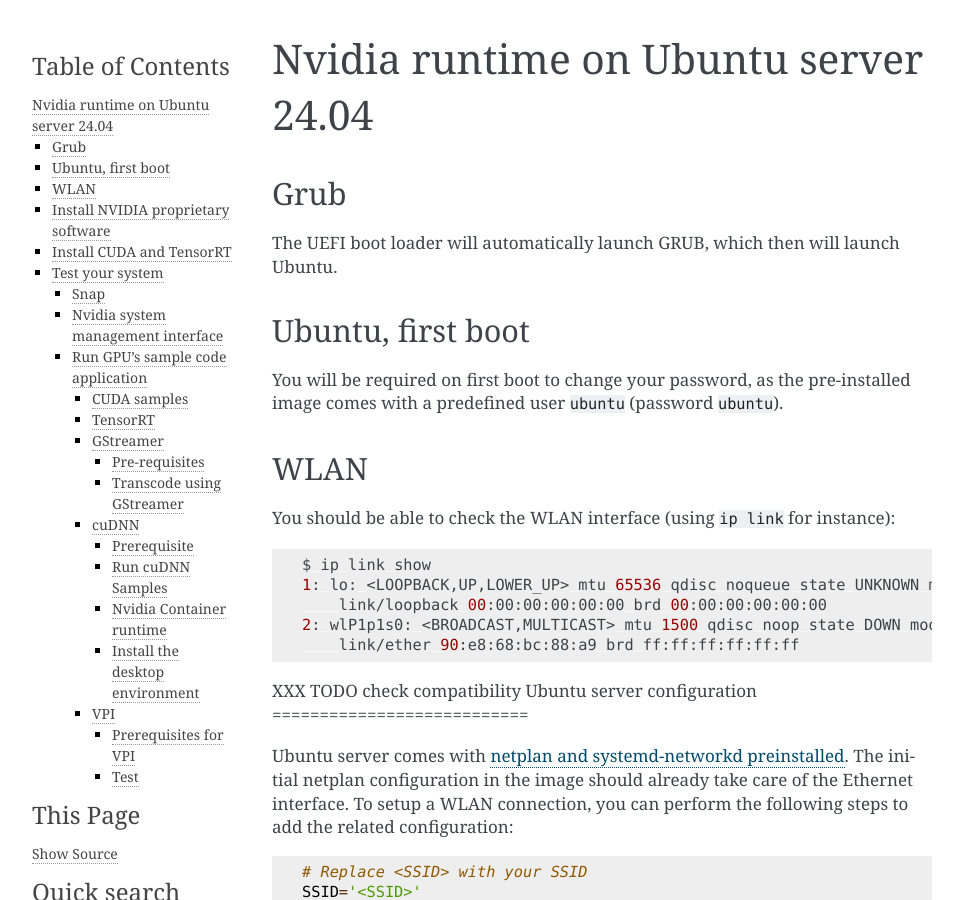
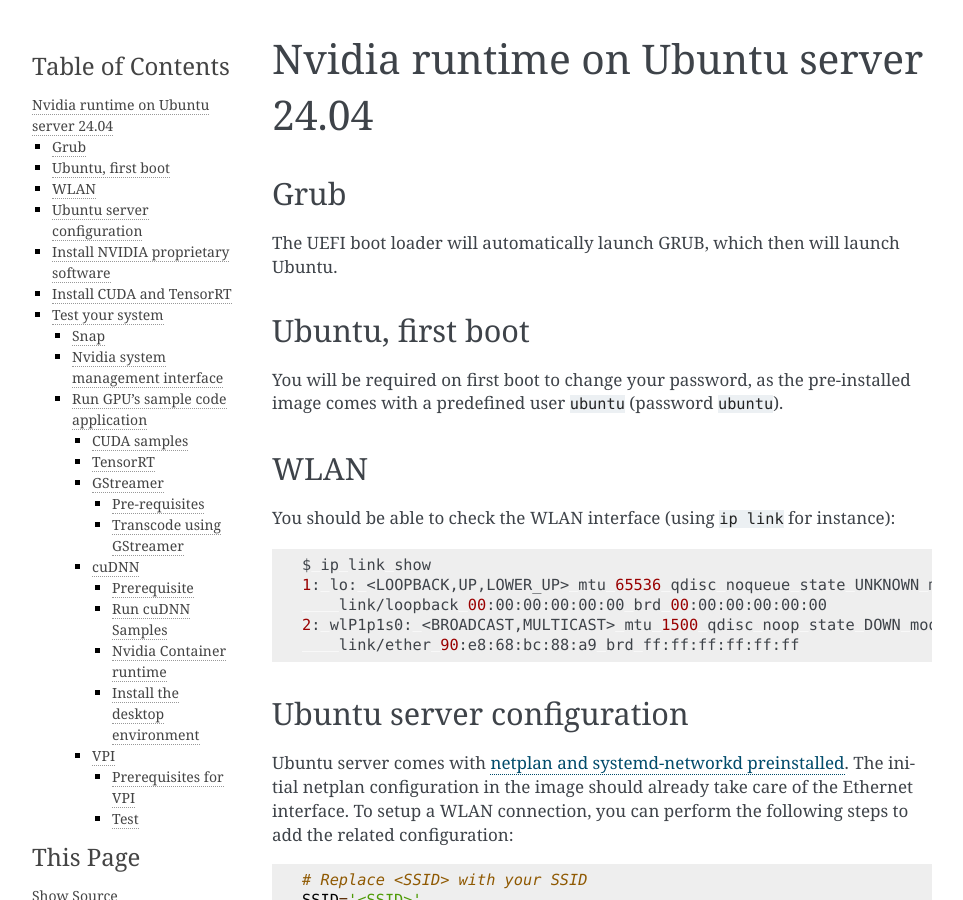
Before and after one commit to canonical/ubuntu-for-jetson, a Sphinx documentation site: the page built from docs/classic/installation-noble.rst, in a window 1280 px wide and 900 px high. Shown: the whole window, without its empty margins (148-1111 px from the left). Built offline with Sphinx 7.4.7, drawn with Linux system fonts in a browser that asks for light colours.

Commit message:
remove todo

```diff
--- a/docs/classic/installation-noble.rst
+++ b/docs/classic/installation-noble.rst
@@ -27,7 +27,6 @@
     2: wlP1p1s0: <BROADCAST,MULTICAST> mtu 1500 qdisc noop state DOWN mode DEFAULT group default qlen 1000
         link/ether 90:e8:68:bc:88:a9 brd ff:ff:ff:ff:ff:ff
 
-XXX TODO check compatibility
 Ubuntu server configuration
 ===========================
 
```
